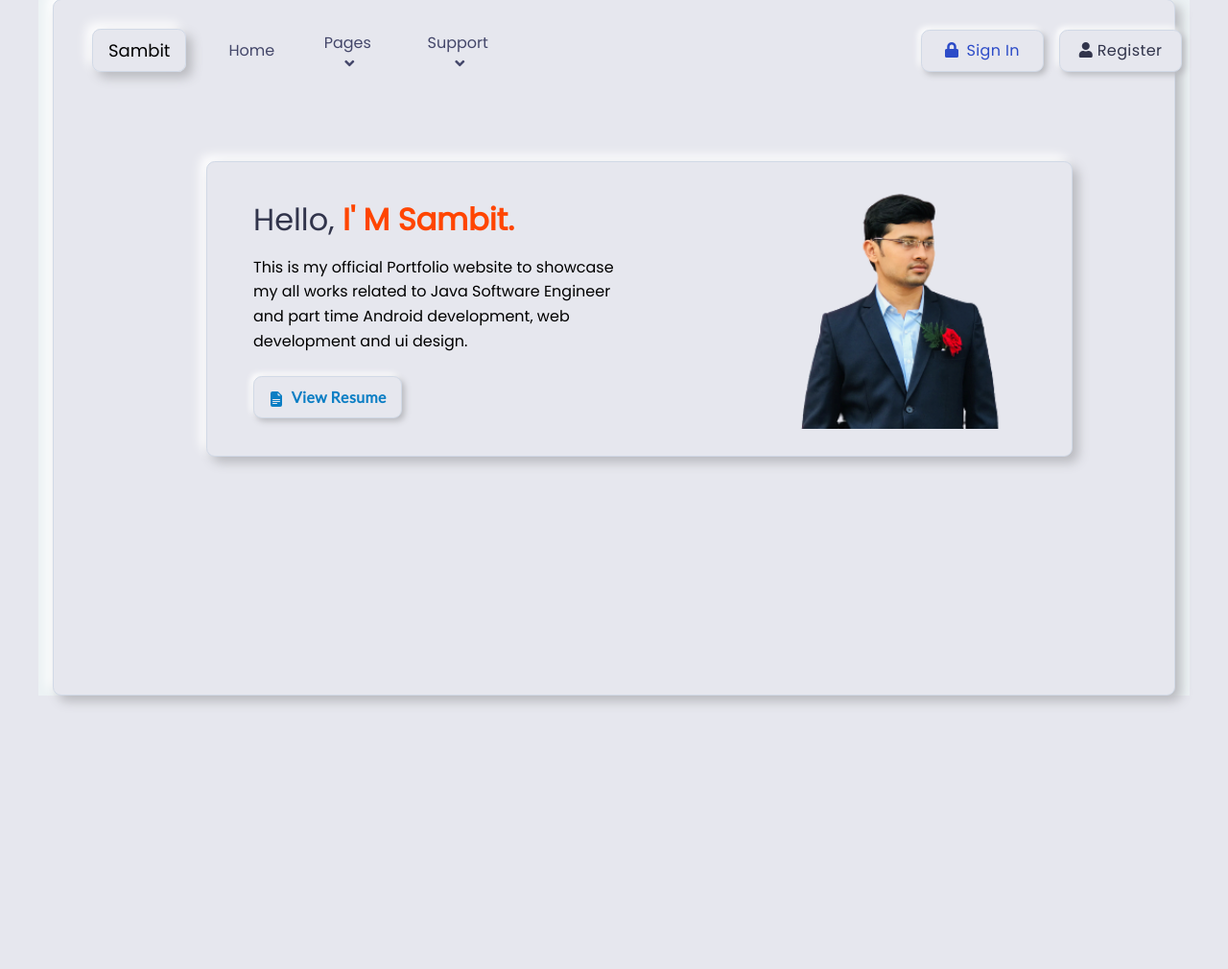
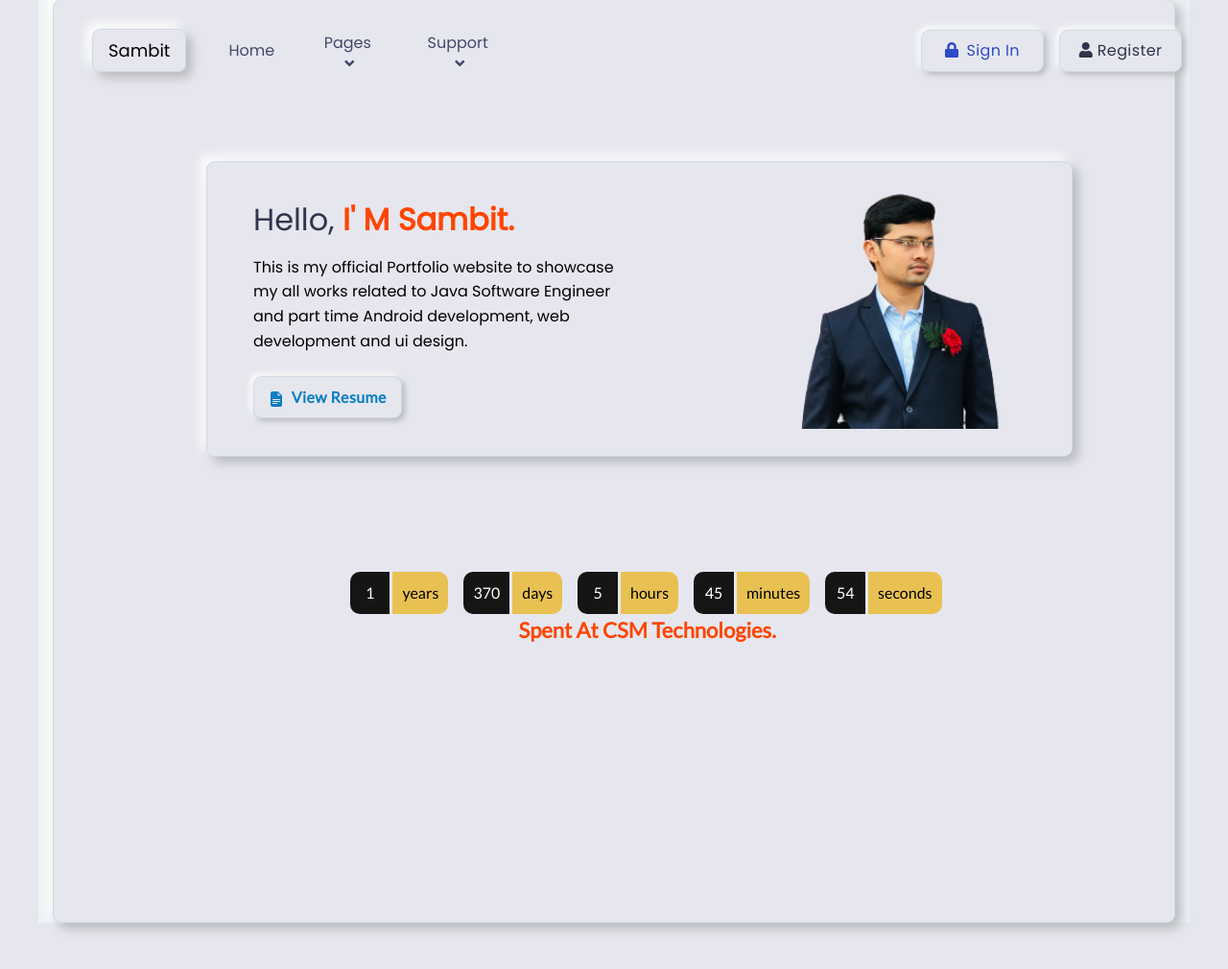
Before and after one commit to PSambitKumar/LoginReg-SpringBoot-JSP-Java8, a Java web app: page /Home in a window 1280 px wide. Shown: the part 41-1051 px from the top of the page at 96% size. Before the commit the page ends 776 px from the top, so only its background shows below. Run offline with Spring Boot 4, a stand-in JSP engine, Linux system fonts and the light colour scheme; some libraries are stand-ins or nearby versions; some web fonts are replaced.

Commit message:
CountUp Timer in Home Page

```diff
--- a/src/main/webapp/WEB-INF/views/Home.jsp
+++ b/src/main/webapp/WEB-INF/views/Home.jsp
@@ -20,6 +20,29 @@
     <link rel="canonical" href="https://themesberg.com/product/ui-kits/neumorphism-ui/" />
 
     <title>Home</title>
+    <style>
+        .countup {
+            text-align: center;
+            margin: 120px;
+        }
+        .countup .timeel {
+            display: inline-block;
+            padding: 10px;
+            background: #151515;
+            margin: 0;
+            color: white;
+            min-width: 2.6rem;
+            margin-left: 13px;
+            border-radius: 10px 0 0 10px;
+        }
+        .countup span[class*="timeRef"] {
+            border-radius: 0 10px 10px 0;
+            margin-left: 0;
+            background: #e8c152;
+            color: black;
+        }
+
+    </style>
 </head>
 <body>
 
@@ -131,12 +154,59 @@
                     </div>
                 </div>
             </div>
+
+            <%--        Count Up Timer--%>
+            <div class="countup" id="countup1">
+                <span class="timeel years">00</span>
+                <span class="timeel timeRefYears">years</span>
+                <span class="timeel days">00</span>
+                <span class="timeel timeRefDays">days</span>
+                <span class="timeel hours">00</span>
+                <span class="timeel timeRefHours">hours</span>
+                <span class="timeel minutes">00</span>
+                <span class="timeel timeRefMinutes">minutes</span>
+                <span class="timeel seconds">00</span>
+                <span class="timeel timeRefSeconds">seconds</span>
+                <span style="color: orangered; font-weight: bold; font-size: 22px; margin-left: 1rem;">Spent At CSM Technologies.</span>
+            </div>
+
         </div>
-
-
     </div>
 </div>
 
 
 </body>
 </html>
+
+<script>
+    window.onload = function() {
+        // Month Day, Year Hour:Minute:Second, id-of-element-container
+        countUpFromTime("Sept 16, 2021 10:00:00", 'countup1'); // ****** Change this line!
+    };
+    function countUpFromTime(countFrom, id) {
+        countFrom = new Date(countFrom).getTime();
+        var now = new Date(),
+            countFrom = new Date(countFrom),
+            timeDifference = (now - countFrom);
+
+        var secondsInADay = 60 * 60 * 1000 * 24,
+            secondsInAHour = 60 * 60 * 1000;
+
+        days = Math.floor(timeDifference / (secondsInADay));
+        years = Math.floor(days / 365);
+        if (years > 1){ days = days - (years * 365) }
+        hours = Math.floor((timeDifference % (secondsInADay)) / (secondsInAHour));
+        mins = Math.floor(((timeDifference % (secondsInADay)) % (secondsInAHour)) / (60 * 1000));
+        secs = Math.floor((((timeDifference % (secondsInADay)) % (secondsInAHour)) % (60 * 1000)) / 1000);
+
+        var idEl = document.getElementById(id);
+        idEl.getElementsByClassName('years')[0].innerHTML = years;
+        idEl.getElementsByClassName('days')[0].innerHTML = days;
+        idEl.getElementsByClassName('hours')[0].innerHTML = hours;
+        idEl.getElementsByClassName('minutes')[0].innerHTML = mins;
+        idEl.getElementsByClassName('seconds')[0].innerHTML = secs;
+
+        clearTimeout(countUpFromTime.interval);
+        countUpFromTime.interval = setTimeout(function(){ countUpFromTime(countFrom, id); }, 1000);
+    }
+</script>
```
